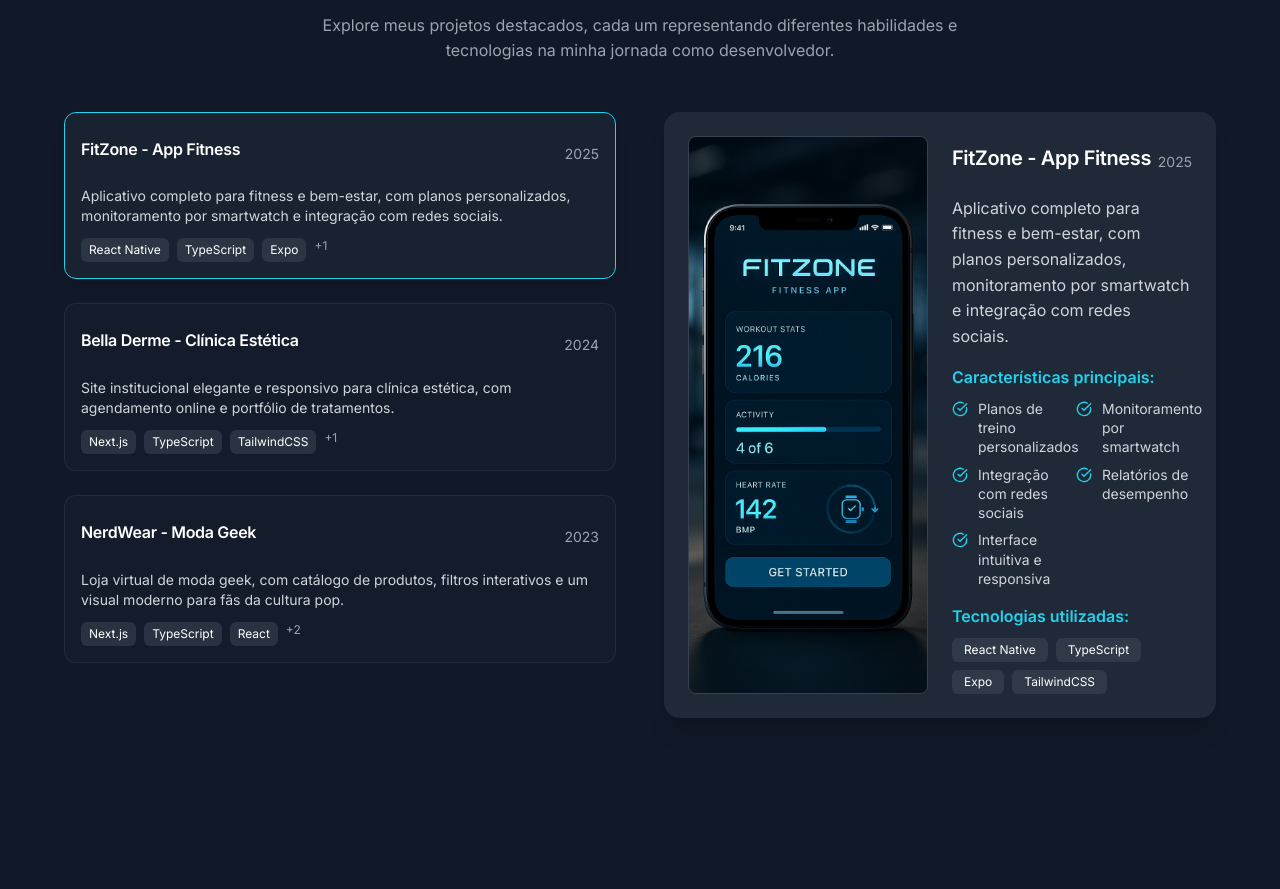
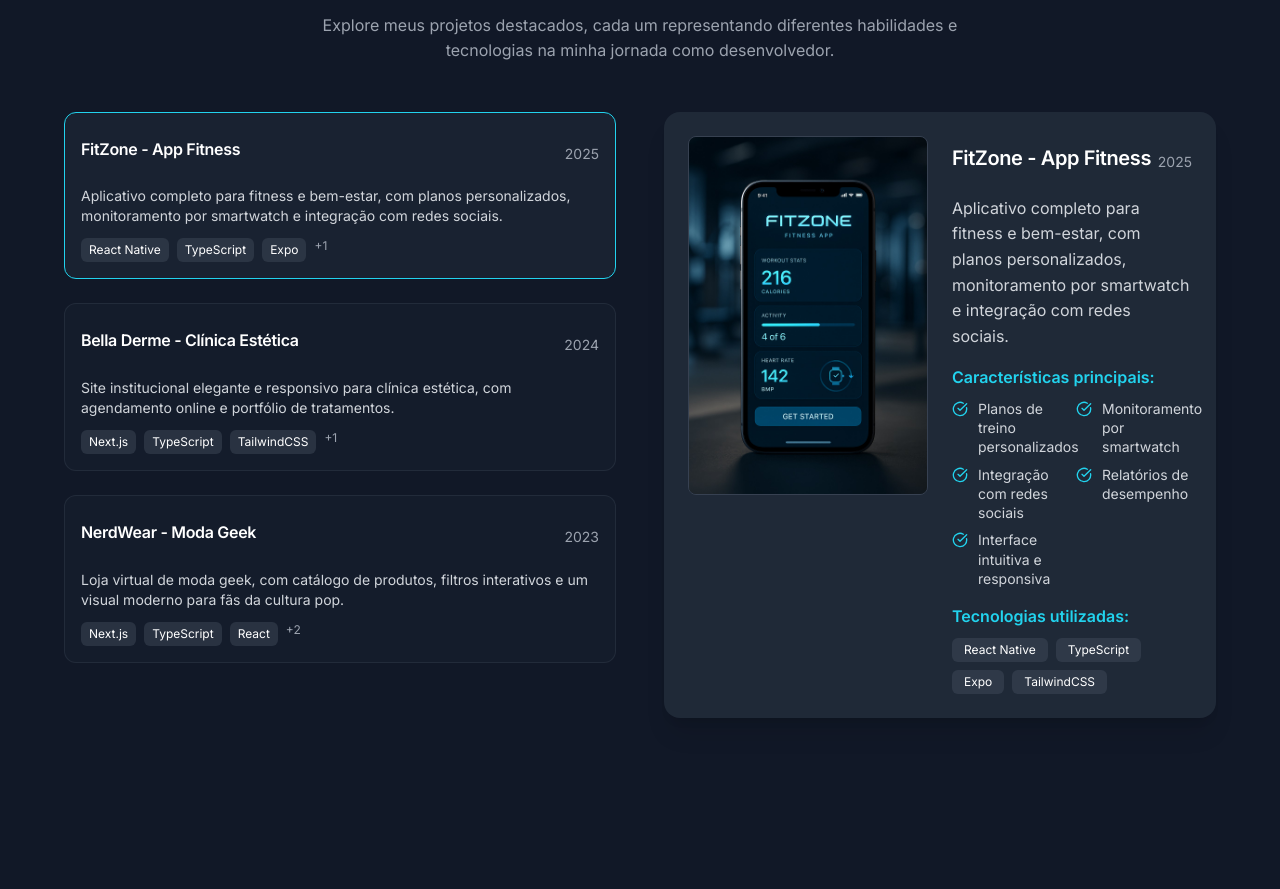
Before and after one commit to danilocampionidev/landing-page, a Next.js app: page / in a window 1280 px wide. Shown: the part 2055-2944 px from the top of the page. Built offline with nearby package versions, Linux system fonts and the light colour scheme.

Commit message:
VERSÃO FINAL DE PROJETOS COM IMAGEM DO PROJETO PADRONIZADA

```diff
--- a/app/components/Projects.tsx
+++ b/app/components/Projects.tsx
@@ -1,4 +1,4 @@
-// PROJECTS.TSX (ajuste de alinhamento dos ícones em "Características principais")
+// PROJECTS.TSX (Glow pulsante automático baseado em borderColor)
 
 "use client";
 import { useState } from "react";
@@ -29,15 +29,35 @@ export default function Projects() {
       <div className="max-w-7xl mx-auto grid grid-cols-1 lg:grid-cols-2 gap-8 lg:gap-12">
         {/* Coluna esquerda: lista de projetos */}
         <div className="flex flex-col gap-4 sm:gap-6">
-          {projects.map((p) => (
+          {projects.map((p) => {
+            // Extrair cor para o glow do Tailwind
+            const glowColor = p.borderColor.replace("border-", "");
+
+            return (
               <motion.div
                 key={p.id}
                 onClick={() => setSelectedProject(p)}
                 whileHover={{ scale: 1.02 }}
+                animate={
+                  selectedProject.id === p.id
+                    ? {
+                        boxShadow: [
+                          `0 0 20px theme(colors.${glowColor})`,
+                          `0 0 35px theme(colors.${glowColor})`,
+                          `0 0 20px theme(colors.${glowColor})`,
+                        ],
+                      }
+                    : { boxShadow: "0 0 0px transparent" }
+                }
+                transition={{
+                  duration: 1.5,
+                  repeat: Infinity,
+                  repeatType: "loop",
+                }}
                 className={`p-4 rounded-xl cursor-pointer transition-all duration-300 border
                   ${
                     selectedProject.id === p.id
-                    ? "border-cyan-400 bg-gray-800/60 shadow-lg"
+                      ? `${p.borderColor} bg-gray-800/60`
                       : "border-gray-700/40 bg-gray-800/30"
                   }`}
               >
@@ -64,7 +84,8 @@ export default function Projects() {
                   )}
                 </div>
               </motion.div>
-          ))}
+            );
+          })}
         </div>
 
         {/* Coluna direita: detalhes do projeto selecionado */}
@@ -75,16 +96,16 @@ export default function Projects() {
             animate={{ opacity: 1, x: 0 }}
             exit={{ opacity: 0, x: -30 }}
             transition={{ duration: 0.4 }}
-            className="bg-gray-800 rounded-2xl shadow-xl p-6 grid grid-cols-1 md:grid-cols-2 gap-6"
+            className="bg-gray-800 rounded-2xl shadow-xl p-6 grid grid-cols-1 md:grid-cols-2 gap-6 items-start"
           >
-            {/* Coluna esquerda: Imagem */}
-            <div className="rounded-lg overflow-hidden border border-gray-700 flex items-center justify-center">
+            {/* Coluna esquerda: Imagem (card ajusta EXACTAMENTE ao tamanho da imagem, sem espaço vazio) */}
+            <div className="rounded-lg overflow-hidden border border-gray-700 self-start">
               <Image
                 src={selectedProject.imageSrc}
                 alt={selectedProject.title}
                 width={500}
                 height={500}
-                className="object-cover w-full h-full"
+                className="object-contain w-full h-auto"
               />
             </div>
 
```
Lines whose indentation alone changed are shown as unchanged.
